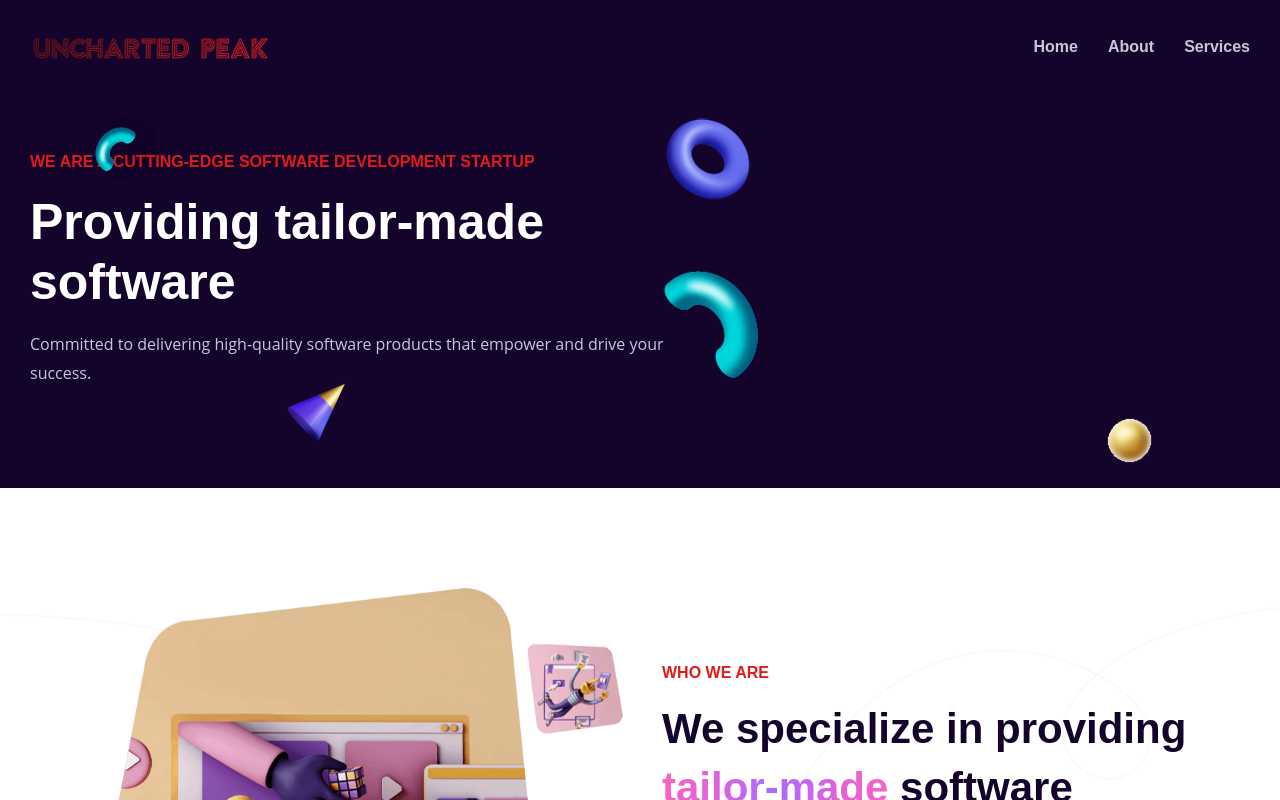
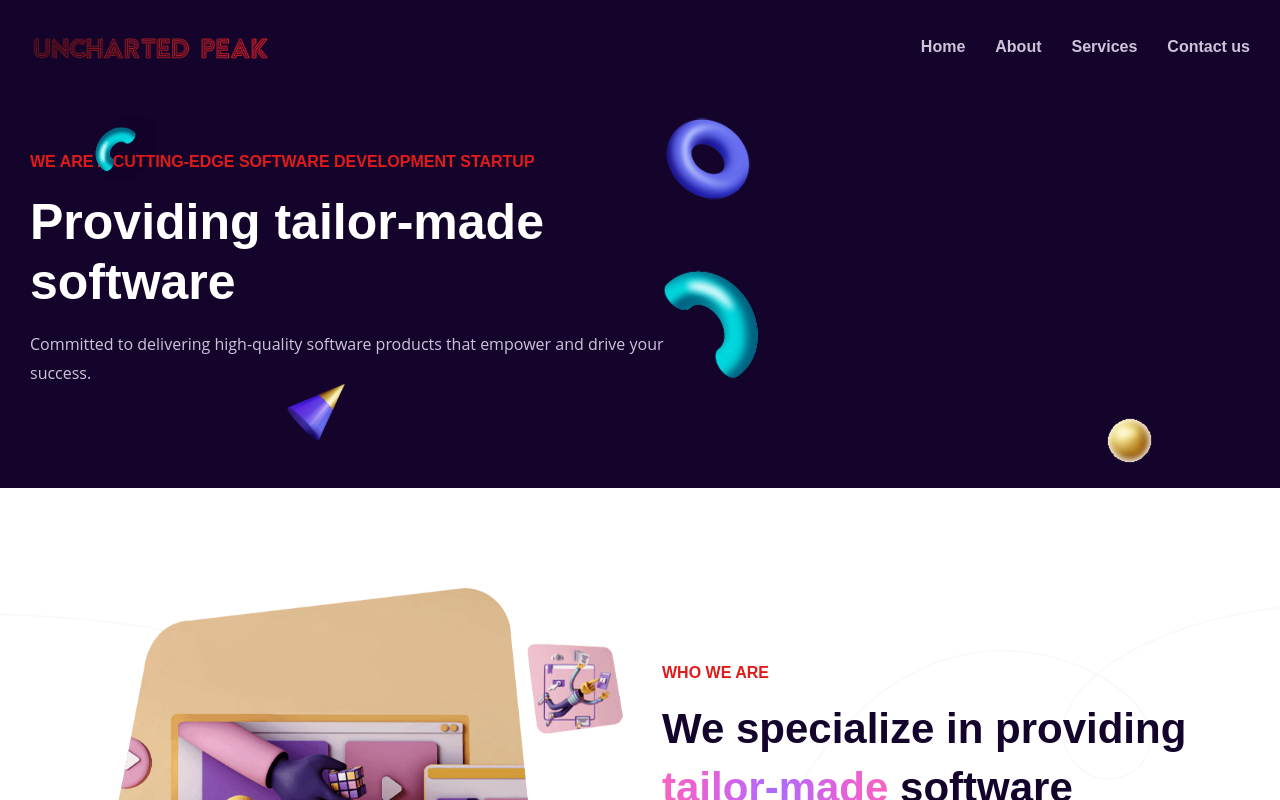
Before and after one commit to JonesNavela/uncharted-peak-web, a React (Create React App) app: page / in a window 1280 px wide. Shown: the top 800 px of the page. Built offline with nearby package versions, Linux system fonts and the light colour scheme.

Commit message:
add contact nav link

```diff
--- a/src/components/Layout/Footer.js
+++ b/src/components/Layout/Footer.js
@@ -5,7 +5,7 @@ import React from "react";
 const Footer = () => {
   return (
     <>
-      <footer className="footer-area with-black-background pt-100">
+      <footer className="footer-area with-black-background pt-100" id="contactus">
         <div className="container">
           <div className="row justify-content-center">
             <div className="col-lg-3 col-md-6">
--- a/src/components/Layout/Navbar.js
+++ b/src/components/Layout/Navbar.js
@@ -86,6 +86,11 @@ const Navbar = () => {
                     <li className="nav-item">
                       <a href="#services" className="nav-link">
                         Services
+                      </a>
+                    </li>
+                    <li className="nav-item">
+                      <a href="#contactus" className="nav-link">
+                        Contact us
                       </a>
                     </li>
 
```
